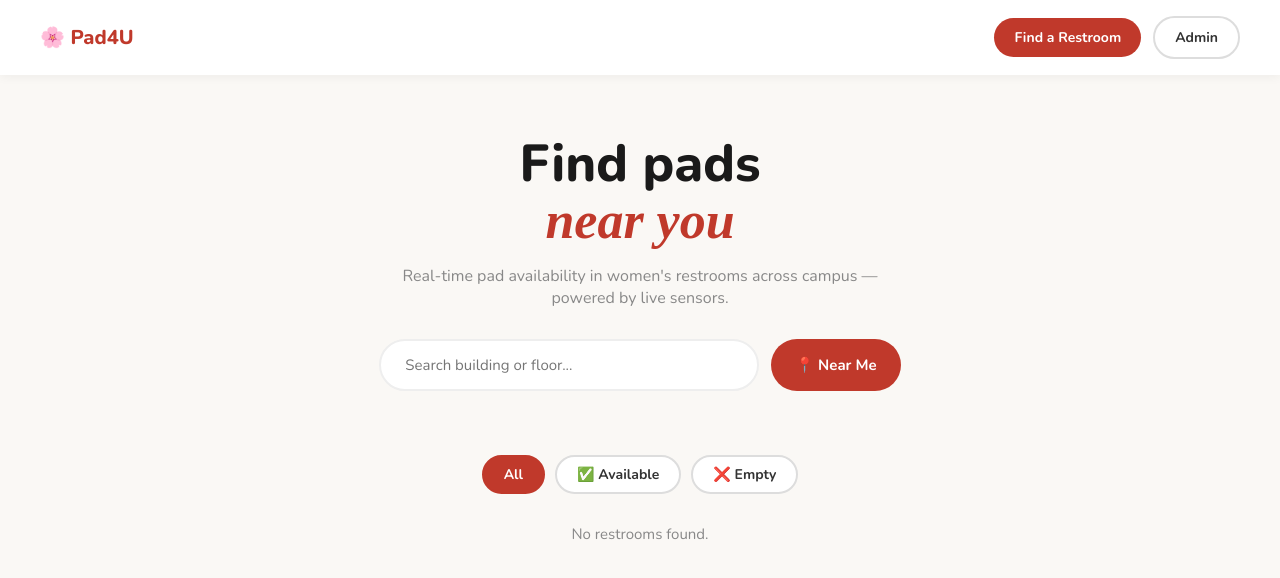
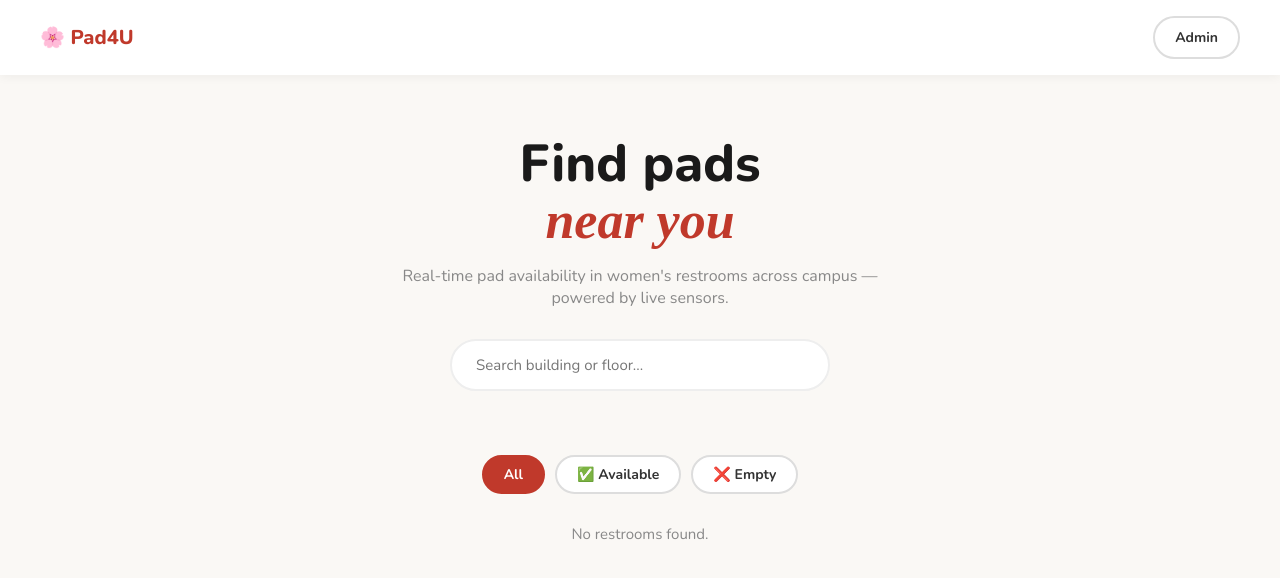
Before and after one commit to roshiniiii25/pad4umass, a plain HTML site: page index.html in a window 1280 px wide. Drawn offline with nearby package versions, Linux system fonts and the light colour scheme; no server answers; a web font is replaced by a local one.

Commit message:
Update index.html

```diff
--- a/index.html
+++ b/index.html
@@ -13,7 +13,6 @@
   <nav>
     <div class="nav-logo" onclick="goHome()">🌸 Pad4U</div>
     <div class="nav-buttons">
-      <button class="btn-primary">Find a Restroom</button>
       <button class="btn-outline" onclick="showAdminLogin()">Admin</button>
     </div>
 
@@ -28,7 +27,6 @@
         <input type="text" placeholder="Search building or floor..." id="searchInput" oninput="searchDropdown()" autocomplete="off">
         <div class="search-dropdown" id="searchDropdown"></div>
         </div>
-      <button class="btn-near-me">📍 Near Me</button>
         </div>
   </div>
 
```
